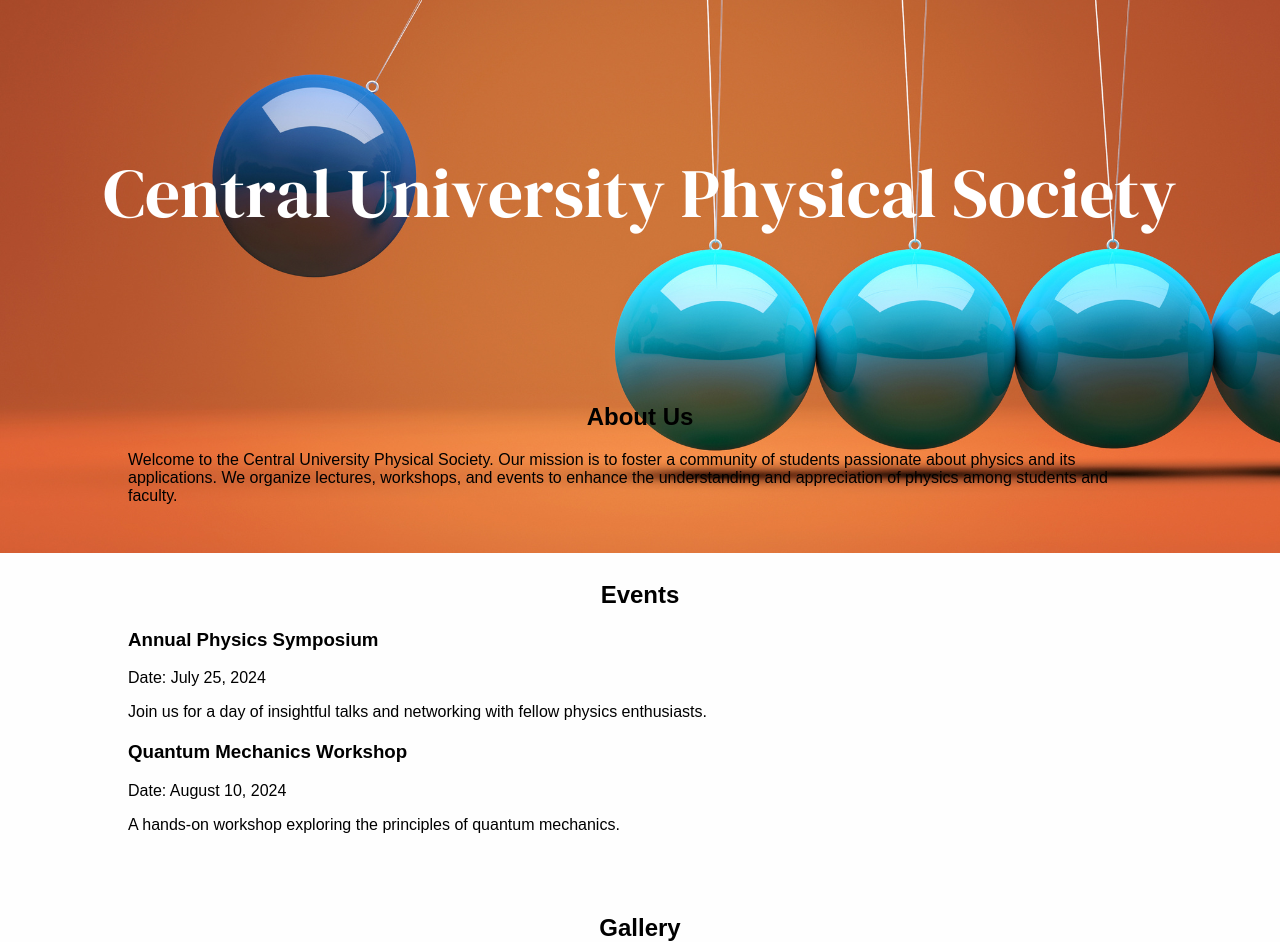
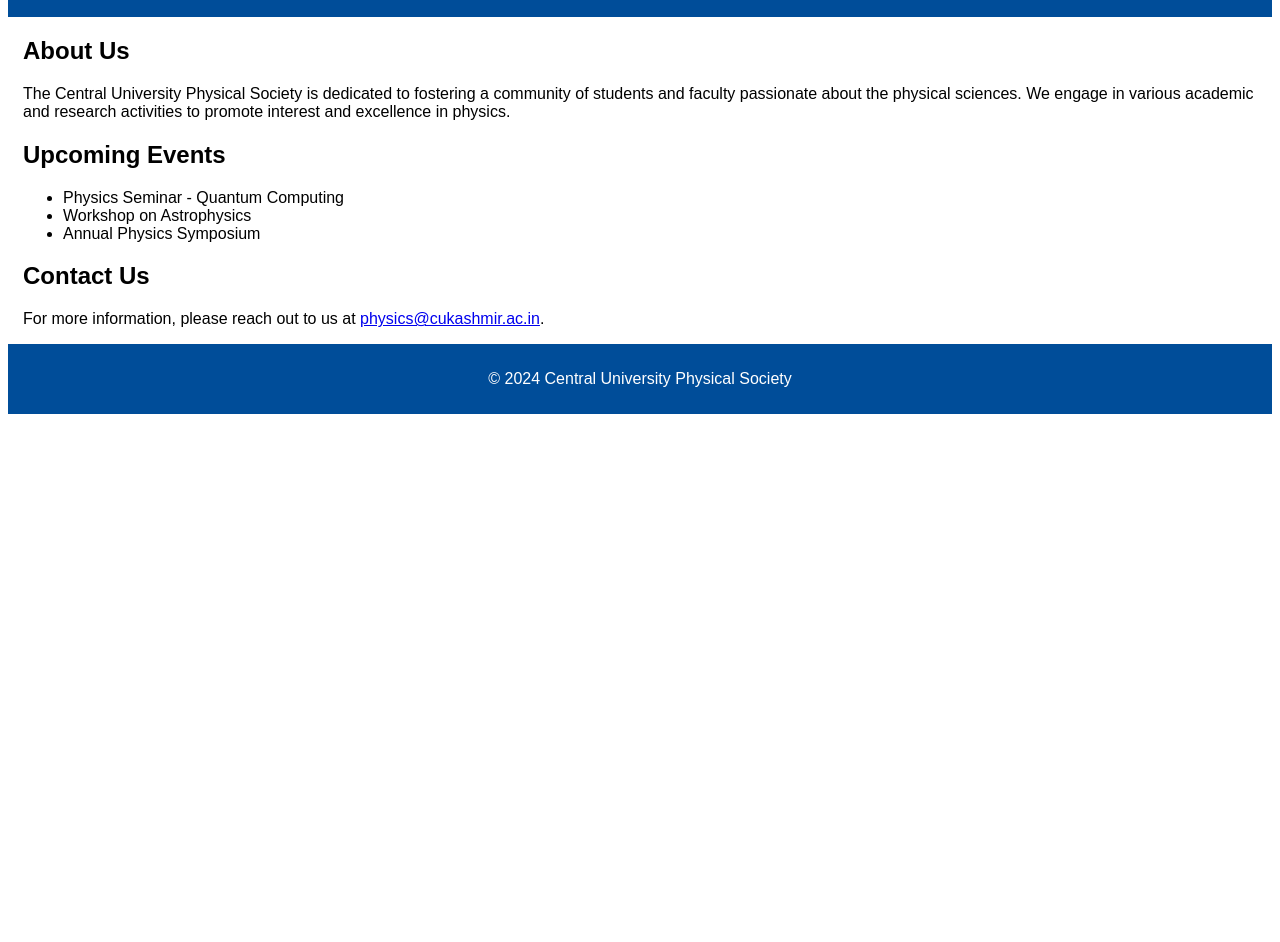
Before and after one commit to WalterWhite73/cuks-physical-society, a plain HTML site: page index.html in a window 1280 px wide. Shown: the part 91-1033 px from the top of the page. After the commit the page ends 800 px from the top, so only its background shows below. Drawn offline with Linux system fonts and the light colour scheme.

Commit message:
Update index.html

```diff
--- a/index.html
+++ b/index.html
@@ -5,143 +5,52 @@
 <meta name="viewport" content="width=device-width, initial-scale=1.0">
 <title>Central University Physical Society</title>
 <style>
-        body {
-            font-family: Arial, sans-serif;
-            margin: 0;
-            padding: 0;
-            background-color: #fefefe;
-        }
-        header {
-            background-color: #6c445c;
-            color: #fff;
-            padding: 10px 0;
-            text-align: center;
-        }
-        nav ul {
-            list-style: none;
-            padding: 0;
-        }
-        nav ul li {
-            display: inline;
-            margin: 0 10px;
-        }
-        nav ul li a {
-            color: #fff;
-            text-decoration: none;
-        }
-        .container {
-            width: 80%;
-            margin: 0 auto;
-        }
-        .banner {
-            width: 100%;
-            height: 300px;
-            background-color: #ccc;
-            display: flex;
-            align-items: center;
-            justify-content: center;
-            margin-bottom: 20px;
-        }
-        .about, .events, .gallery, .contact {
-            padding: 20px 0;
-        }
-        .section-title {
-            text-align: center;
-            margin-bottom: 20px;
-        }
-        .event, .gallery-item {
-            margin-bottom: 20px;
-        }
-        .gallery img {
-            width: 100%;
-            height: auto;
-        }
-        .contact form {
-            display: flex;
-            flex-direction: column;
-        }
-        .contact form input, .contact form textarea {
-            margin-bottom: 10px;
-            padding: 10px;
-            font-size: 1em;
-        }
-        .contact form input[type="submit"] {
-            background-color: #6c445c;
-            color: #fff;
-            border: none;
-            cursor: pointer;
-        }
-        footer {
-            background-color: #6c445c;
-            color: #fff;
-            text-align: center;
-            padding: 10px 0;
-            margin-top: 20px;
-        }
+  body { font-family: Arial, sans-serif; }
+  .header { background-color: #004d99; color: white; padding: 10px; text-align: center; }
+  .content { margin: 15px; }
+  .footer { background-color: #004d99; color: white; padding: 10px; text-align: center; }
 </style>
 </head>
 <body>
-    <header>
-        <div class="container">
-            <h1>Central University Physical Society</h1>
-            <nav>
-                <ul>
-                    <li><a href="#about">About</a></li>
-                    <li><a href="#events">Events</a></li>
-                    <li><a href="#gallery">Gallery</a></li>
-                    <li><a href="#contact">Contact</a></li>
-                </ul>
-            </nav>
-        </div>
-    </header>
 
-    <div class="container">
-        <div class="banner">
-            <img src="Banner.png" alt="Banner Image">
+<div class="header">
+  <h1>Welcome to the Central University Physical Society</h1>
 </div>
 
-        <section id="about" class="about">
-            <h2 class="section-title">About Us</h2>
-            <p>Welcome to the Central University Physical Society. Our mission is to foster a community of students passionate about physics and its applications. We organize lectures, workshops, and events to enhance the understanding and appreciation of physics among students and faculty.</p>
-        </section>
+<div class="content">
+  <h2>About Us</h2>
+  <p>The Central University Physical Society is dedicated to fostering a community of students and faculty passionate about the physical sciences. We engage in various academic and research activities to promote interest and excellence in physics.</p>
 
-        <section id="events" class="events">
-            <h2 class="section-title">Events</h2>
-            <div class="event">
-                <h3>Annual Physics Symposium</h3>
-                <p>Date: July 25, 2024</p>
-                <p>Join us for a day of insightful talks and networking with fellow physics enthusiasts.</p>
-            </div>
-            <div class="event">
-                <h3>Quantum Mechanics Workshop</h3>
-                <p>Date: August 10, 2024</p>
-                <p>A hands-on workshop exploring the principles of quantum mechanics.</p>
-            </div>
-        </section>
+  <h2>Upcoming Events</h2>
+  <ul id="events">
+    <!-- Upcoming events will be listed here -->
+  </ul>
 
-        <section id="gallery" class="gallery">
-            <h2 class="section-title">Gallery</h2>
-            <div class="gallery-item">
-                <img src="images/image1.jpg" alt="Event Image 1">
-            </div>
-            <div class="gallery-item">
-                <img src="images/image2.jpg" alt="Event Image 2">
-            </div>
-        </section>
-
-        <section id="contact" class="contact">
-            <h2 class="section-title">Contact Us</h2>
-            <form action="https://formspree.io/f/{your-form-id}" method="POST">
-                <input type="text" name="name" placeholder="Your Name" required>
-                <input type="email" name="_replyto" placeholder="Your Email" required>
-                <textarea name="message" placeholder="Your Message" rows="5" required></textarea>
-                <input type="submit" value="Send">
-            </form>
-        </section>
+  <h2>Contact Us</h2>
+  <p>For more information, please reach out to us at <a href="mailto:physics@cukashmir.ac.in">physics@cukashmir.ac.in</a>.</p>
 </div>
 
-    <footer>
-        <p>Site Built and Designed by Mohsin</p>
-    </footer>
+<div class="footer">
+  <p>© 2024 Central University Physical Society</p>
+</div>
+
+<script>
+// Example JavaScript to dynamically add upcoming events
+document.addEventListener('DOMContentLoaded', function() {
+  var events = [
+    'Physics Seminar - Quantum Computing',
+    'Workshop on Astrophysics',
+    'Annual Physics Symposium'
+  ];
+
+  var eventsList = document.getElementById('events');
+  events.forEach(function(event) {
+    var listItem = document.createElement('li');
+    listItem.textContent = event;
+    eventsList.appendChild(listItem);
+  });
+});
+</script>
+
 </body>
 </html>
```
Lines whose indentation alone changed are shown as unchanged.
